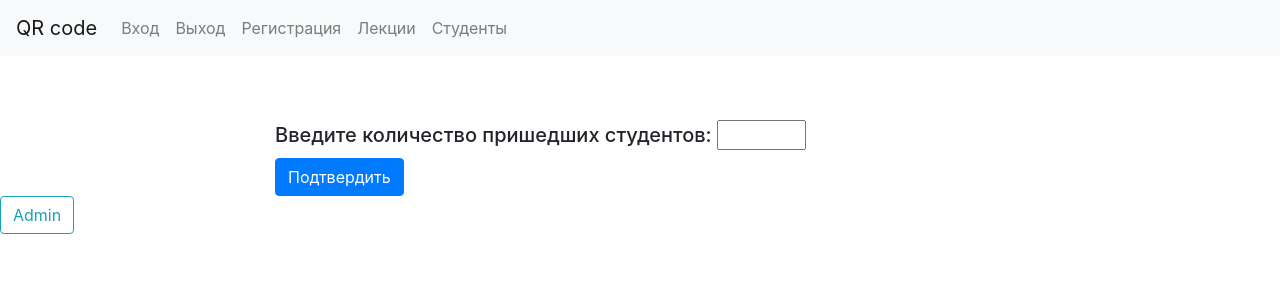
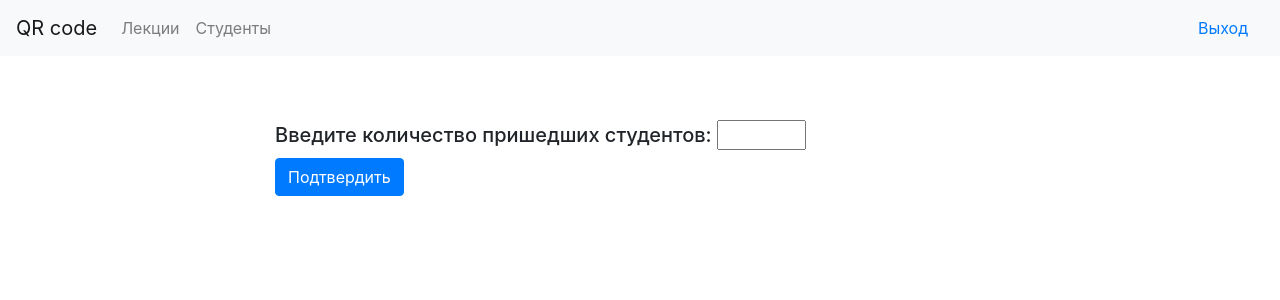
Before and after one commit to epovv/QR_Code_Generator, a Django app: page / in a window 1280 px wide. Shown: the top 300 px of the page. Run offline with Django 3.2, Linux system fonts and the light colour scheme; the visitor is signed in with stand-in values (Sample User, id 1); some libraries are stand-ins or nearby versions.

Commit message:
Base.html

```diff
--- a/lecturer/templates/lecturer/base.html
+++ b/lecturer/templates/lecturer/base.html
@@ -11,31 +11,45 @@
 </head>
 <body>
     <nav class="navbar navbar-expand-lg navbar-light bg-light">
-      <a class="navbar-brand" href="{% url 'receiving_data_url' %}">QR code</a>
+
       <button class="navbar-toggler" type="button" data-toggle="collapse" data-target="#navbarTogglerDemo02"
               aria-controls="navbarTogglerDemo02" aria-expanded="false" aria-label="Toggle navigation">
         <span class="navbar-toggler-icon"></span>
       </button>
       <div class="collapse navbar-collapse" id="navbarTogglerDemo02">
-        <ul class="navbar-nav mr-auto mt-2 mt-lg-0">
-          <li class="nav-item">
-            <a class="nav-link" href="{% url 'login' %}">Вход <span class="sr-only">(current)</span></a>
-          </li>
-          <li class="nav-item">
-            <a class="nav-link" href="{% url 'logout' %}">Выход<span class="sr-only">(current)</span></a>
-          </li>
-          <li class="nav-item">
-            <a class="nav-link" href="{% url 'registration_url' %}">Регистрация</a>
-          </li>
-            <li class="nav-item">
+            {% if request.user.is_authenticated and request.user.is_staff %}
+          <ul class="navbar-nav mr-auto mt-2 mt-lg-0">
+              <li class="nav-item">
+              <a class="navbar-brand" href="{% url 'receiving_data_url' %}">
+          QR code
+              </a>
+              </li>
+              <li class="nav-item">
             <a class="nav-link" href="{% url 'lecture' %}">Лекции</a>
           </li>
-            </li>
-            <li class="nav-item">
+              <li class="nav-item">
             <a class="nav-link" href="{% url 'student' %}">Студенты</a>
           </li>
+          </ul>
+          <ul class="nav justify-content-end">
+              <li class="nav-item">
+                <a class="nav-link" href="{% url 'logout' %}">Выход<span class="sr-only">(current)</span></a>
+              </li>
+          </ul>
+          {%endif%}
+                      {% if not request.user.is_authenticated or not request.user.is_staff %}
+          <ul class="nav justify-content-end">
+              <li class="nav-item">
+                <a class="nav-link" href="{% url 'login' %}">Вход <span class="sr-only">(current)</span></a>
+              </li>
+              <li class="nav-item">
+                <a class="nav-link" href="{% url 'registration_url' %}">Регистрация</a>
+              </li>
         </ul>
+                    {%endif%}
+
       </div>
+
     </nav>
 
     <div class="container mt-5">
@@ -47,12 +61,6 @@
         </div>
     </div>
 
-    {% if request.user.is_authenticated and request.user.is_staff %}
-        <div class="admin-panel align-items-center">
-            <a href="/admin" class="btn btn-outline-info">Admin</a>
-            {% block admin-panel %}{% endblock %}
-        </div>
-    {% endif %}
 
 </body>
 </html>
```
